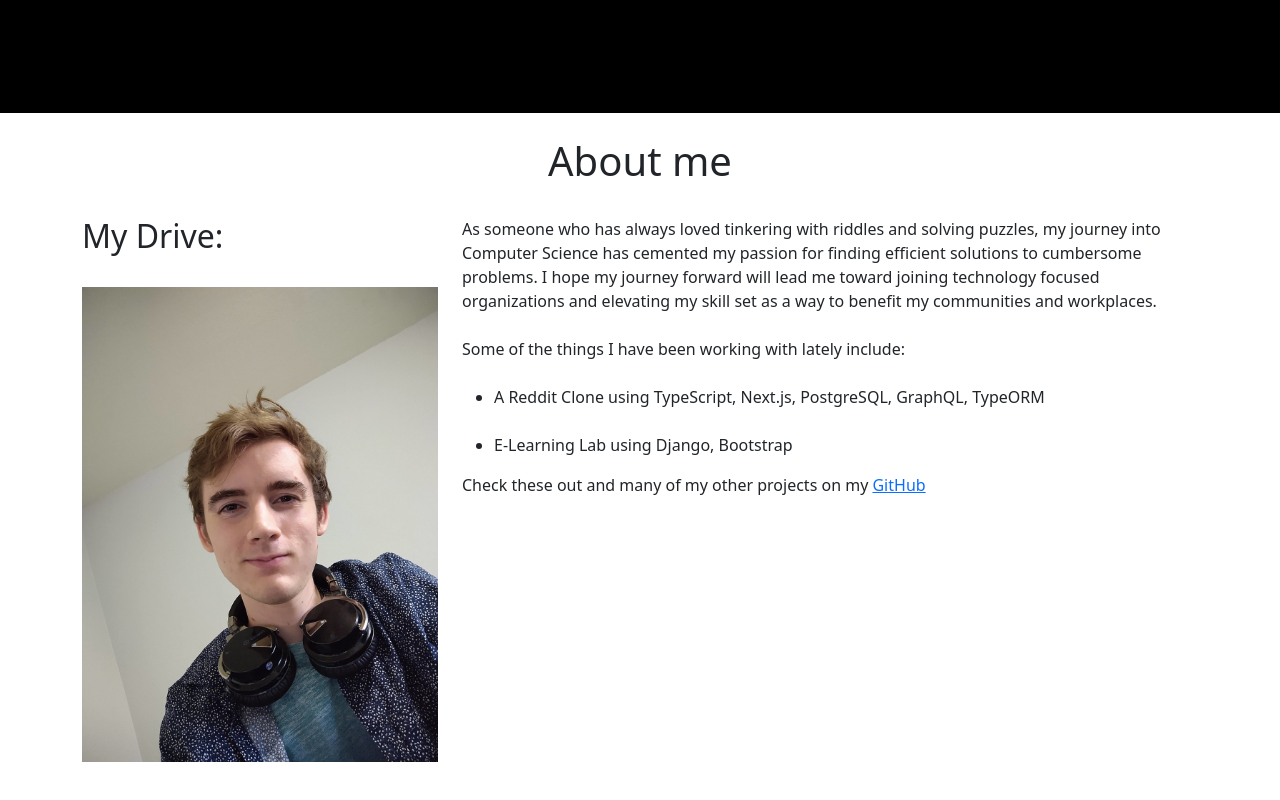
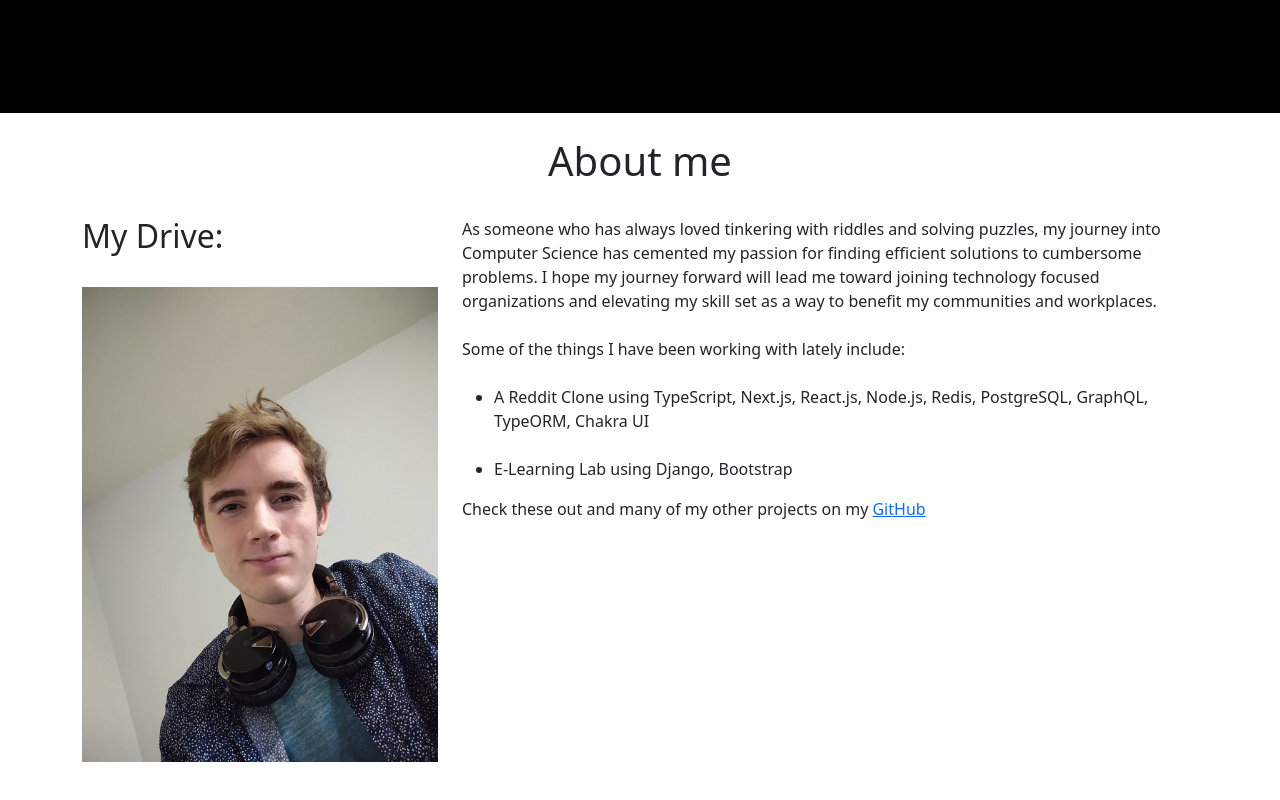
Before and after one commit to iamTanTan/Tanner-Rackow-Site, a plain HTML site: page index.html in a window 1280 px wide. Shown: the part 743-1543 px from the top of the page. Drawn offline with nearby package versions, Linux system fonts and the light colour scheme; animation ran at ten frames a second.

Commit message:
edit technologies used

```diff
--- a/index.html
+++ b/index.html
@@ -113,7 +113,8 @@
                 Some of the things I have been working with lately include:
                 <br><br>
                 <ul>
-                    <li>A Reddit Clone using TypeScript, Next.js, PostgreSQL, GraphQL, TypeORM</li>
+                    <li>A Reddit Clone using TypeScript, Next.js, React.js, Node.js, Redis, PostgreSQL, GraphQL,
+                        TypeORM, Chakra UI</li>
                     <br>
                     <li>E-Learning Lab using Django, Bootstrap</li>
                 </ul>
```
